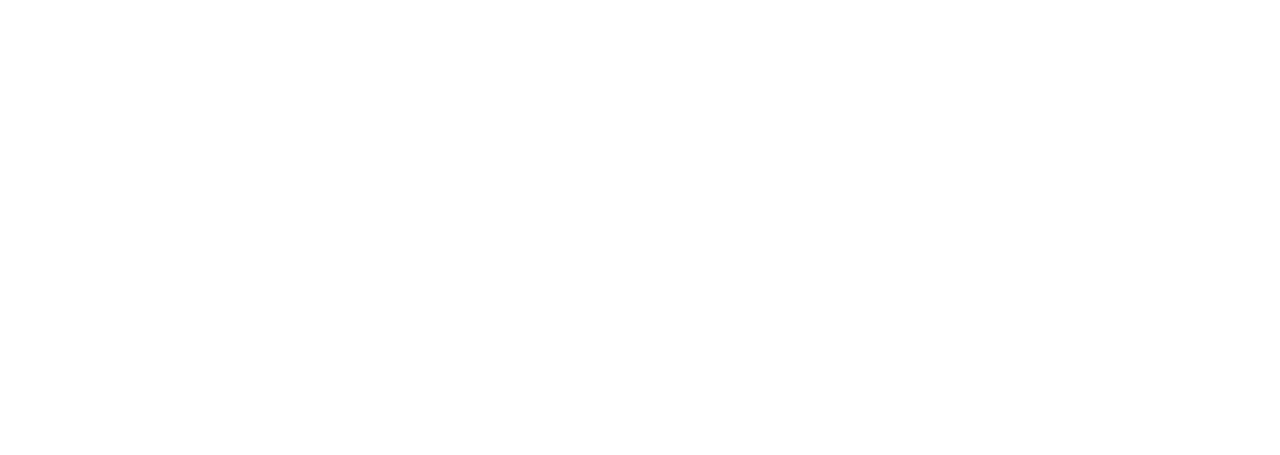
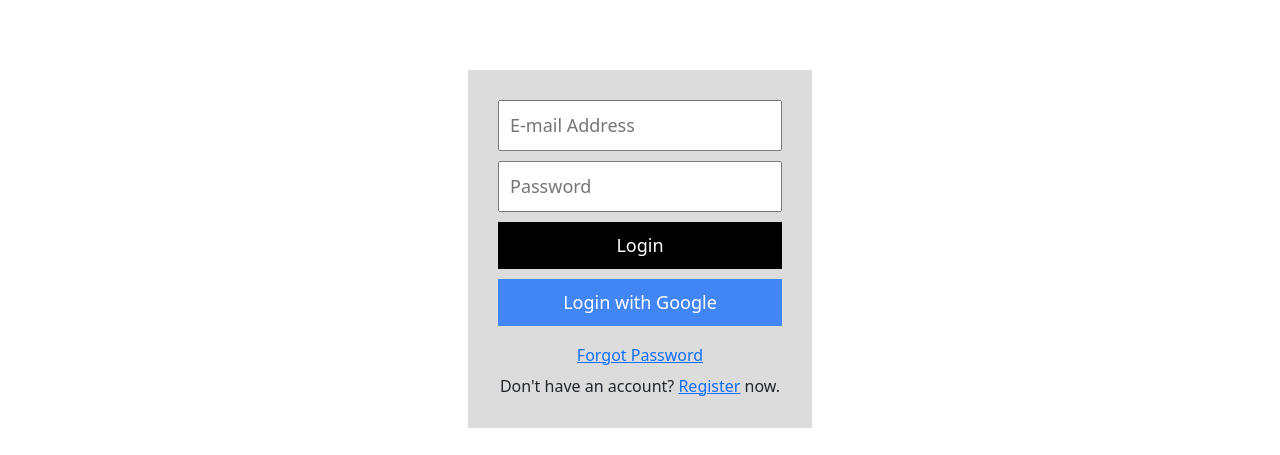
Before and after one commit to Final-Five-Devs/AppWebSuperLider, a React (Create React App) app in the folder Front/: page /login in a window 1280 px wide. Before the commit this address had no page. Shown: the part 497-952 px from the top of the page. Before the commit the page ends 800 px from the top, so only its background shows below. Built offline with nearby package versions, Linux system fonts and the light colour scheme; no server answers; some icons are missing; a web font is replaced by a local one.

Commit message:
Creación auntenticación con firebase

```diff
--- a/Front/package.json
+++ b/Front/package.json
@@ -8,9 +8,11 @@
     "@testing-library/user-event": "^13.5.0",
     "bootstrap": "^5.2.2",
     "boxicons": "^2.1.4",
+    "firebase": "^9.13.0",
     "react": "^18.2.0",
     "react-bootstrap": "^2.5.0",
     "react-dom": "^18.2.0",
+    "react-firebase-hooks": "^5.0.3",
     "react-router-dom": "^6.4.2",
     "react-scripts": "5.0.1",
     "web-vitals": "^2.1.4"
--- a/Front/src/Ruteos.js
+++ b/Front/src/Ruteos.js
@@ -6,9 +6,13 @@
 import CarroCompras from './components/CarroCompras/CarroCompras'
 import { TotalProductos } from "./components/TotalProductos/TotalProductos";
 import { Dashboard } from "./components/admin/Dashboard";
+import Login from './components/login/Login';
+import Register from './components/Register/Register';
+import Reset from './components/Reset/Reset';
+
+//import Dashboard from './components/Dashboard/Dashboard';
 
 export const Ruteos =({ cart, setCart, handleChange,handleClick }) =>{
-
 
     return(
 
@@ -20,12 +24,13 @@
 
                 <Route path="/CarroCompras" element={<CarroCompras cart={cart} setCart={setCart} handleChange={handleChange}/>}></Route>
 
+                <Route exact path="/login" element={<Login />} />
+                <Route exact path="/register" element={<Register/>} />
+                <Route exact path="/reset" element={ <Reset/>} />
+                <Route exact path="/dashboard" element={<Dashboard/>} />
 
-        </Routes>
-
-
+         </Routes>
 
     )
 
-
 }
--- /dev/null
+++ b/Front/src/components/Register/Register.css
@@ -0,0 +1,33 @@
+.register {
+    height: 100vh;
+    width: 100vw;
+    display: flex;
+    align-items: center;
+    justify-content: center;
+  }
+  .register__container {
+    display: flex;
+    flex-direction: column;
+    text-align: center;
+    background-color: #dcdcdc;
+    padding: 30px;
+  }
+  .register__textBox {
+    padding: 10px;
+    font-size: 18px;
+    margin-bottom: 10px;
+  }
+  .register__btn {
+    padding: 10px;
+    font-size: 18px;
+    margin-bottom: 10px;
+    border: none;
+    color: white;
+    background-color: black;
+  }
+  .register__google {
+    background-color: #4285f4;
+  }
+  .register div {
+    margin-top: 7px;
+  }
--- /dev/null
+++ b/Front/src/components/Register/Register.js
@@ -0,0 +1,64 @@
+import React, { useEffect, useState } from "react";
+import { useAuthState } from "react-firebase-hooks/auth";
+import { Link, useNavigate } from "react-router-dom";
+import {
+  auth,
+  registerWithEmailAndPassword,
+  signInWithGoogle,
+} from "../../firebase";
+import "./Register.css";
+function Register() {
+  const [email, setEmail] = useState("");
+  const [password, setPassword] = useState("");
+  const [name, setName] = useState("");
+  const [user, loading, error] = useAuthState(auth);
+  const history = useNavigate();
+  const register = () => {
+    if (!name) alert("Please enter name");
+    registerWithEmailAndPassword(name, email, password);
+  };
+  useEffect(() => {
+    if (loading) return;
+    if (user) history.replace("/dashboard");
+  }, [user, loading]);
+  return (
+    <div className="register">
+      <div className="register__container">
+        <input
+          type="text"
+          className="register__textBox"
+          value={name}
+          onChange={(e) => setName(e.target.value)}
+          placeholder="Full Name"
+        />
+        <input
+          type="text"
+          className="register__textBox"
+          value={email}
+          onChange={(e) => setEmail(e.target.value)}
+          placeholder="E-mail Address"
+        />
+        <input
+          type="password"
+          className="register__textBox"
+          value={password}
+          onChange={(e) => setPassword(e.target.value)}
+          placeholder="Password"
+        />
+        <button className="register__btn" onClick={register}>
+          Register
+        </button>
+        <button
+          className="register__btn register__google"
+          onClick={signInWithGoogle}
+        >
+          Register with Google
+        </button>
+        <div>
+          Already have an account? <Link to="/">Login</Link> now.
+        </div>
+      </div>
+    </div>
+  );
+}
+export default Register;
--- /dev/null
+++ b/Front/src/components/Reset/Reset.css
@@ -0,0 +1,30 @@
+.reset {
+    height: 100vh;
+    width: 100vw;
+    display: flex;
+    align-items: center;
+    justify-content: center;
+  }
+  .reset__container {
+    display: flex;
+    flex-direction: column;
+    text-align: center;
+    background-color: #dcdcdc;
+    padding: 30px;
+  }
+  .reset__textBox {
+    padding: 10px;
+    font-size: 18px;
+    margin-bottom: 10px;
+  }
+  .reset__btn {
+    padding: 10px;
+    font-size: 18px;
+    margin-bottom: 10px;
+    border: none;
+    color: white;
+    background-color: black;
+  }
+  .reset div {
+    margin-top: 7px;
+  }
--- /dev/null
+++ b/Front/src/components/Reset/Reset.js
@@ -0,0 +1,40 @@
+
+import React, { useEffect, useState } from "react";
+import { useAuthState } from "react-firebase-hooks/auth";
+import { useNavigate } from "react-router-dom";
+import { Link } from "react-router-dom";
+import { sendPasswordResetEmail } from "firebase/auth"
+import { auth } from "../../firebase";
+import "./Reset.css";
+function Reset() {
+  const [email, setEmail] = useState("");
+  const [user, loading, error] = useAuthState(auth);
+  const navigate = useNavigate();
+  useEffect(() => {
+    if (loading) return;
+    if (user) navigate("/dashboard");
+  }, [user, loading]);
+  return (
+    <div className="reset">
+      <div className="reset__container">
+        <input
+          type="text"
+          className="reset__textBox"
+          value={email}
+          onChange={(e) => setEmail(e.target.value)}
+          placeholder="E-mail Address"
+        />
+        <button
+          className="reset__btn"
+          onClick={() => sendPasswordResetEmail(email)}
+        >
+          Send password reset email
+        </button>
+        <div>
+          Don't have an account? <Link to="/register">Register</Link> now.
+        </div>
+      </div>
+    </div>
+  );
+}
+export default Reset;
--- /dev/null
+++ b/Front/src/components/login/Login.css
@@ -0,0 +1,38 @@
+.login {
+    height: 100vh;
+    width: 100vw;
+    display: flex;
+    align-items: center;
+    justify-content: center;
+  }
+
+  .login__container {
+    display: flex;
+    flex-direction: column;
+    text-align: center;
+    background-color: #dcdcdc;
+    padding: 30px;
+  }
+
+  .login__textBox {
+    padding: 10px;
+    font-size: 18px;
+    margin-bottom: 10px;
+  }
+
+  .login__btn {
+    padding: 10px;
+    font-size: 18px;
+    margin-bottom: 10px;
+    border: none;
+    color: white;
+    background-color: black;
+  }
+
+  .login__google {
+    background-color: #4285f4;
+  }
+
+  .login div {
+    margin-top: 7px;
+  }
--- /dev/null
+++ b/Front/src/components/login/Login.js
@@ -0,0 +1,58 @@
+import React, { useEffect, useState } from "react";
+import { Link, useNavigate } from "react-router-dom";
+import { auth, logInWithEmailAndPassword, signInWithGoogle } from "../../firebase";
+import { useAuthState } from "react-firebase-hooks/auth";
+import "./Login.css";
+
+function Login() {
+  const [email, setEmail] = useState("");
+  const [password, setPassword] = useState("");
+  const [user, loading, error] = useAuthState(auth);
+  const navigate = useNavigate();
+
+  useEffect(() => {
+    if (loading) {
+      // maybe trigger a loading screen
+      return;
+    }
+    if (user) navigate("/dashboard");
+  }, [user, loading]);
+
+  return (
+    <div className="login">
+      <div className="login__container">
+        <input
+          type="text"
+          className="login__textBox"
+          value={email}
+          onChange={(e) => setEmail(e.target.value)}
+          placeholder="E-mail Address"
+        />
+        <input
+          type="password"
+          className="login__textBox"
+          value={password}
+          onChange={(e) => setPassword(e.target.value)}
+          placeholder="Password"
+        />
+        <button
+          className="login__btn"
+          onClick={() => logInWithEmailAndPassword(email, password)}
+        >
+          Login
+        </button>
+        <button className="login__btn login__google" onClick={signInWithGoogle}>
+          Login with Google
+        </button>
+        <div>
+          <Link to="/reset">Forgot Password</Link>
+        </div>
+        <div>
+          Don't have an account? <Link to="/register">Register</Link> now.
+        </div>
+      </div>
+    </div>
+  );
+}
+
+export default Login;
--- /dev/null
+++ b/Front/src/firebase.js
@@ -0,0 +1,102 @@
+import { initializeApp } from "firebase/app";
+import {
+  GoogleAuthProvider,
+  getAuth,
+  signInWithPopup,
+  signInWithEmailAndPassword,
+  createUserWithEmailAndPassword,
+  sendPasswordResetEmail,
+  signOut,
+} from "firebase/auth";
+import {
+  getFirestore,
+  query,
+  getDocs,
+  collection,
+  where,
+  addDoc,
+} from "firebase/firestore";
+
+const firebaseConfig = {
+    apiKey: "AIzaSyBgPpAWLZtximyReTATvj9WfuwnoD7gW6o",
+    authDomain: "login-auth-react-c23c2.firebaseapp.com",
+    projectId: "login-auth-react-c23c2",
+    storageBucket: "login-auth-react-c23c2.appspot.com",
+    messagingSenderId: "499508081061",
+    appId: "1:499508081061:web:b10c70b77d53c2aa1df84c"
+};
+
+const app = initializeApp(firebaseConfig);
+const auth = getAuth(app);
+const db = getFirestore(app);
+
+const googleProvider = new GoogleAuthProvider();
+
+const signInWithGoogle = async () => {
+  try {
+    const res = await signInWithPopup(auth, googleProvider);
+    const user = res.user;
+    const q = query(collection(db, "users"), where("uid", "==", user.uid));
+    const docs = await getDocs(q);
+    if (docs.docs.length === 0) {
+      await addDoc(collection(db, "users"), {
+        uid: user.uid,
+        name: user.displayName,
+        authProvider: "google",
+        email: user.email,
+      });
+    }
+  } catch (err) {
+    console.error(err);
+    alert(err.message);
+  }
+};
+
+const logInWithEmailAndPassword = async (email, password) => {
+  try {
+    await signInWithEmailAndPassword(auth, email, password);
+  } catch (err) {
+    console.error(err);
+    alert(err.message);
+  }
+};
+
+const registerWithEmailAndPassword = async (name, email, password) => {
+  try {
+    const res = await createUserWithEmailAndPassword(auth, email, password);
+    const user = res.user;
+    await addDoc(collection(db, "users"), {
+      uid: user.uid,
+      name,
+      authProvider: "local",
+      email,
+    });
+  } catch (err) {
+    console.error(err);
+    alert(err.message);
+  }
+};
+
+const sendPasswordReset = async (email) => {
+  try {
+    await sendPasswordResetEmail(auth, email);
+    alert("Password reset link sent!");
+  } catch (err) {
+    console.error(err);
+    alert(err.message);
+  }
+};
+
+const logout = () => {
+  signOut(auth);
+};
+
+export {
+  auth,
+  db,
+  signInWithGoogle,
+  logInWithEmailAndPassword,
+  registerWithEmailAndPassword,
+  sendPasswordReset,
+  logout,
+};
```
Also changed, not shown: Front/src/App.js (+6 -3 lines), Front/src/components/Header/Header.jsx (+14 -10 lines), 1 other file (tests, documents, lock files or other folders).
